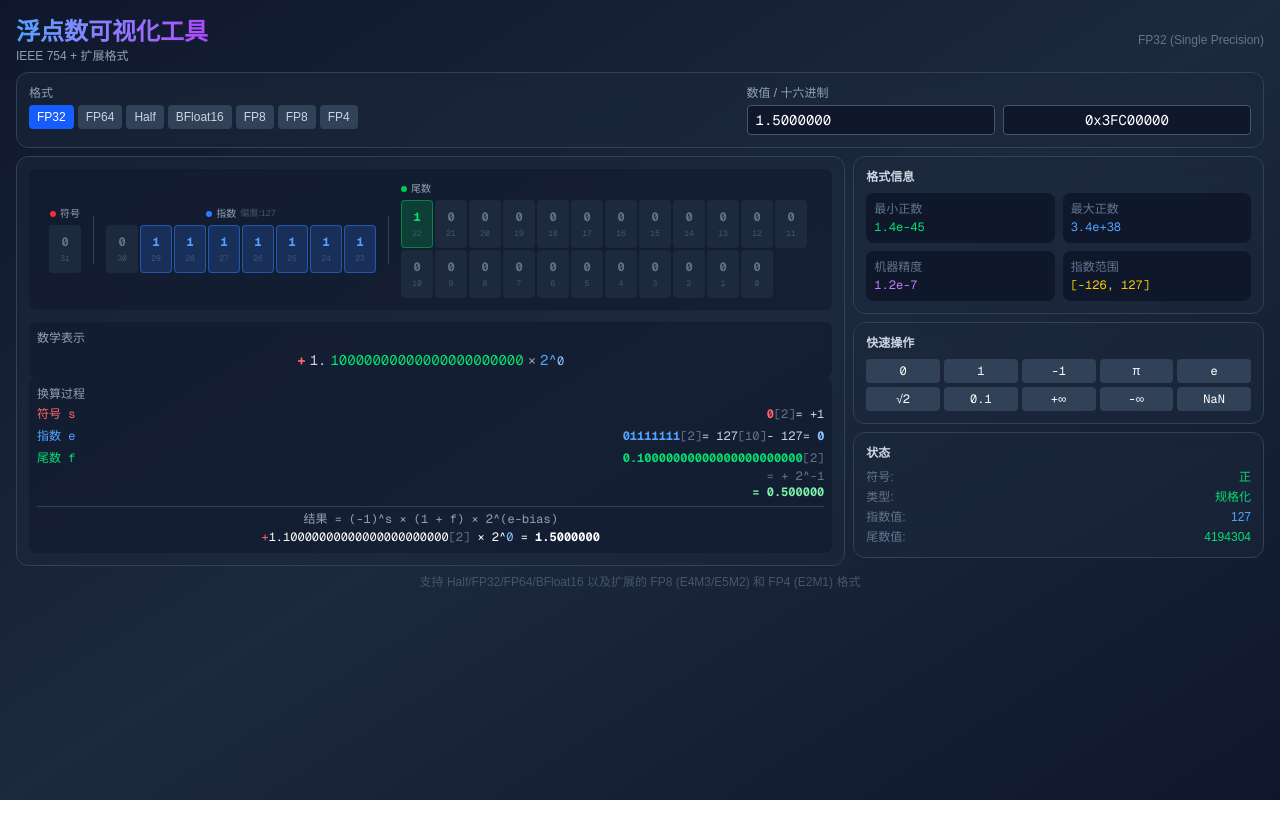
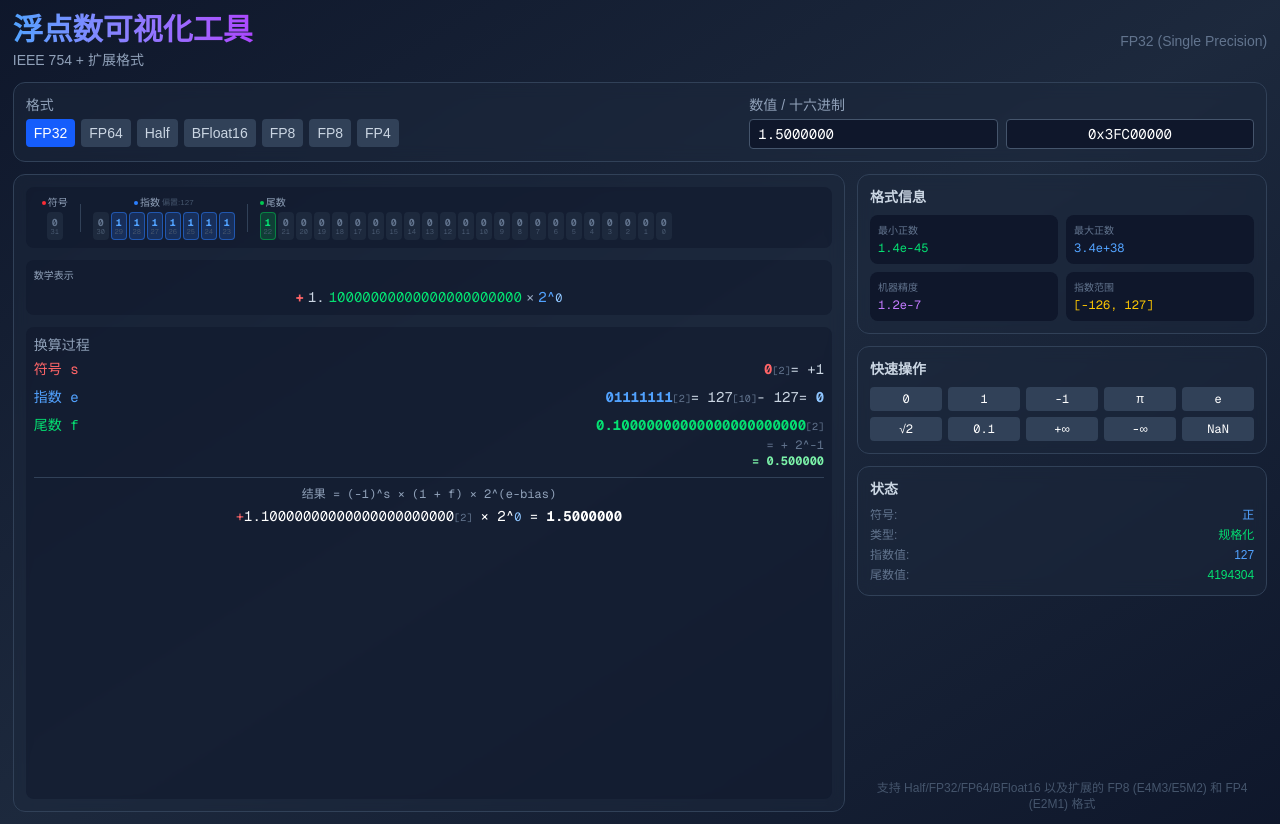
Before and after one commit to panmcai/FloatTools, a Next.js app: page / in a window 1280 px wide. Before the commit the page ends 800 px from the top, so only its background shows below. Built offline with nearby package versions, Linux system fonts and the light colour scheme.

Commit message:
Refactor layout for better compactness and styling
Adjusted layout and styling for improved compactness in various sections of the page.

```diff
--- a/src/app/page.tsx
+++ b/src/app/page.tsx
@@ -95,33 +95,33 @@ export default function FloatToyPage() {
   };
 
   return (
-    <div className="min-h-screen bg-gradient-to-br from-slate-900 via-slate-800 to-slate-900 text-white p-2 md:p-4">
-      <div className="max-w-7xl mx-auto">
+    <div className="min-h-screen bg-gradient-to-br from-slate-900 via-slate-800 to-slate-900 text-white p-2 md:p-3">
+      <div className="max-w-[98vw] mx-auto h-screen flex flex-col">
         {/* 标题栏 - 更紧凑 */}
-        <div className="flex items-center justify-between mb-2">
+        <div className="flex items-center justify-between mb-3 shrink-0">
           <div>
-            <h1 className="text-xl md:text-2xl font-bold bg-gradient-to-r from-blue-400 to-purple-500 bg-clip-text text-transparent">
+            <h1 className="text-2xl md:text-3xl font-bold bg-gradient-to-r from-blue-400 to-purple-500 bg-clip-text text-transparent">
               浮点数可视化工具
             </h1>
-            <p className="text-slate-400 text-xs">IEEE 754 + 扩展格式</p>
+            <p className="text-slate-400 text-xs md:text-sm mt-0.5">IEEE 754 + 扩展格式</p>
           </div>
-          <div className="text-xs text-slate-500 hidden sm:block">
+          <div className="text-xs md:text-sm text-slate-500 hidden sm:block font-medium">
             {currentFormat.name}
           </div>
         </div>
 
-        {/* 控制区域 - 合并为一行 */}
-        <div className="bg-slate-800/50 backdrop-blur-sm rounded-xl p-2 md:p-3 mb-2 border border-slate-700">
-          <div className="grid grid-cols-1 lg:grid-cols-12 gap-2">
+        {/* 控制区域 - 更紧凑 */}
+        <div className="bg-slate-800/50 backdrop-blur-sm rounded-xl p-3 mb-3 border border-slate-700 shrink-0">
+          <div className="grid grid-cols-1 lg:grid-cols-12 gap-3">
             {/* 格式选择器 */}
             <div className="lg:col-span-7">
-              <label className="text-xs font-medium text-slate-400 mb-1 block">格式</label>
-              <div className="flex flex-wrap gap-1">
+              <label className="text-xs md:text-sm font-medium text-slate-400 mb-1 block">格式</label>
+              <div className="flex flex-wrap gap-1.5">
                 {(Object.entries(FLOAT_FORMATS) as [keyof typeof FLOAT_FORMATS, FloatFormat][]).map(([key, fmt]) => (
                   <button
                     key={key}
                     onClick={() => setFormat(key)}
-                    className={`px-2 py-1 rounded text-xs font-medium transition-all flex-shrink-0 ${
+                    className={`px-2 py-1 rounded text-xs md:text-sm font-medium transition-all flex-shrink-0 ${
                       format === key
                         ? 'bg-blue-600 text-white'
                         : 'bg-slate-700 text-slate-300 hover:bg-slate-600'
@@ -135,16 +135,16 @@ export default function FloatToyPage() {
 
             {/* 数值和十六进制 */}
             <div className="lg:col-span-5">
-              <label className="text-xs font-medium text-slate-400 mb-1 block">数值 / 十六进制</label>
+              <label className="text-xs md:text-sm font-medium text-slate-400 mb-1 block">数值 / 十六进制</label>
               <div className="grid grid-cols-2 gap-2">
                 <input
                   type="text"
                   value={formatValue(value)}
                   onChange={(e) => handleValueChange(e.target.value)}
-                  className="px-2 py-1 bg-slate-900 border border-slate-600 rounded text-sm font-mono focus:outline-none focus:border-blue-500"
+                  className="px-2 py-1 bg-slate-900 border border-slate-600 rounded text-xs md:text-sm font-mono focus:outline-none focus:border-blue-500"
                   placeholder="输入数值"
                 />
-                <div className="px-2 py-1 bg-slate-900 border border-slate-600 rounded text-sm font-mono text-center">
+                <div className="px-2 py-1 bg-slate-900 border border-slate-600 rounded text-xs md:text-sm font-mono text-center flex items-center justify-center">
                   {getHexRepresentation()}
                 </div>
               </div>
@@ -153,16 +153,16 @@ export default function FloatToyPage() {
         </div>
 
         {/* 主内容区域 - 分两列 */}
-        <div className="grid grid-cols-1 xl:grid-cols-3 gap-2 mb-2">
+        <div className="grid grid-cols-1 xl:grid-cols-3 gap-3 min-h-0 flex-1">
           {/* 左侧：位可视化 */}
-          <div className="xl:col-span-2 bg-slate-800/50 backdrop-blur-sm rounded-xl p-3 border border-slate-700">
-            {/* 位显示区域 - 统一一行显示 */}
-            <div className="bg-slate-900/50 rounded-lg p-3 mb-3">
-              <div className="flex items-center gap-1">
+          <div className="xl:col-span-2 bg-slate-800/50 backdrop-blur-sm rounded-xl p-3 border border-slate-700 overflow-hidden flex flex-col">
+            {/* 位显示区域 - 统一一行显示，更紧凑 */}
+            <div className="bg-slate-900/50 rounded-lg p-2 mb-3 overflow-x-auto shrink-0">
+              <div className="flex items-center gap-1 min-w-max">
                 {/* 符号位区域 */}
-                <div className="flex flex-col items-center gap-1 px-2">
-                  <div className="flex items-center gap-1">
-                    <div className="w-1.5 h-1.5 rounded-full bg-red-500"></div>
+                <div className="flex flex-col items-center gap-0.5 px-2">
+                  <div className="flex items-center gap-0.5">
+                    <div className="w-1 h-1 rounded-full bg-red-500"></div>
                     <span className="text-[10px] text-slate-400 font-medium">符号</span>
                   </div>
                   <div className="flex gap-0.5">
@@ -170,14 +170,14 @@ export default function FloatToyPage() {
                       <button
                         key={i}
                         onClick={() => toggleBit('sign', i)}
-                        className={`w-8 h-12 flex flex-col items-center justify-center rounded transition-all ${
+                        className={`w-4 h-7 flex flex-col items-center justify-center rounded transition-all ${
                           bit === '0'
                             ? 'bg-slate-800 text-slate-500 hover:bg-slate-700 hover:text-slate-300'
                             : 'bg-red-500/20 text-red-400 border border-red-500/50 hover:bg-red-500/30'
                         }`}
                       >
-                        <span className="text-xs font-mono font-bold">{bit}</span>
-                        <span className="text-[8px] text-slate-600 font-mono mt-0.5">
+                        <span className="text-[10px] font-mono font-bold leading-none">{bit}</span>
+                        <span className="text-[7px] text-slate-600 font-mono leading-none">
                           {getBitIndex('sign', i)}
                         </span>
                       </button>
@@ -186,28 +186,28 @@ export default function FloatToyPage() {
                 </div>
 
                 {/* 分隔线 */}
-                <div className="w-px h-12 bg-slate-700"></div>
+                <div className="w-px h-7 bg-slate-700"></div>
 
                 {/* 指数位区域 */}
-                <div className="flex flex-col items-center gap-1 px-2">
-                  <div className="flex items-center gap-1">
-                    <div className="w-1.5 h-1.5 rounded-full bg-blue-500"></div>
+                <div className="flex flex-col items-center gap-0.5 px-2">
+                  <div className="flex items-center gap-0.5">
+                    <div className="w-1 h-1 rounded-full bg-blue-500"></div>
                     <span className="text-[10px] text-slate-400 font-medium">指数</span>
-                    <span className="text-[9px] text-slate-600">偏置:{currentFormat.exponentBias}</span>
+                    <span className="text-[8px] text-slate-600">偏置:{currentFormat.exponentBias}</span>
                   </div>
                   <div className="flex gap-0.5">
                     {exponent.split('').map((bit, i) => (
                       <button
                         key={i}
                         onClick={() => toggleBit('exponent', i)}
-                        className={`w-8 h-12 flex flex-col items-center justify-center rounded transition-all ${
+                        className={`w-4 h-7 flex flex-col items-center justify-center rounded transition-all ${
                           bit === '0'
                             ? 'bg-slate-800 text-slate-500 hover:bg-slate-700 hover:text-slate-300'
                             : 'bg-blue-500/20 text-blue-400 border border-blue-500/50 hover:bg-blue-500/30'
                         }`}
                       >
-                        <span className="text-xs font-mono font-bold">{bit}</span>
-                        <span className="text-[8px] text-slate-600 font-mono mt-0.5">
+                        <span className="text-[10px] font-mono font-bold leading-none">{bit}</span>
+                        <span className="text-[7px] text-slate-600 font-mono leading-none">
                           {getBitIndex('exponent', i)}
                         </span>
                       </button>
@@ -216,12 +216,12 @@ export default function FloatToyPage() {
                 </div>
 
                 {/* 分隔线 */}
-                <div className="w-px h-12 bg-slate-700"></div>
+                <div className="w-px h-7 bg-slate-700"></div>
 
                 {/* 尾数位区域 */}
-                <div className="flex flex-col items-start gap-1 px-2 flex-1">
-                  <div className="flex items-center gap-1 w-full">
-                    <div className="w-1.5 h-1.5 rounded-full bg-green-500"></div>
+                <div className="flex flex-col items-start gap-0.5 px-2 flex-1 min-w-0">
+                  <div className="flex items-center gap-0.5 w-full">
+                    <div className="w-1 h-1 rounded-full bg-green-500"></div>
                     <span className="text-[10px] text-slate-400 font-medium">尾数</span>
                   </div>
                   <div className="flex gap-0.5 flex-wrap justify-start">
@@ -229,14 +229,14 @@ export default function FloatToyPage() {
                       <button
                         key={i}
                         onClick={() => toggleBit('mantissa', i)}
-                        className={`w-8 h-12 flex flex-col items-center justify-center rounded transition-all ${
+                        className={`w-4 h-7 flex flex-col items-center justify-center rounded transition-all ${
                           bit === '0'
                             ? 'bg-slate-800 text-slate-500 hover:bg-slate-700 hover:text-slate-300'
                             : 'bg-green-500/20 text-green-400 border border-green-500/50 hover:bg-green-500/30'
                         }`}
                       >
-                        <span className="text-xs font-mono font-bold">{bit}</span>
-                        <span className="text-[8px] text-slate-600 font-mono mt-0.5">
+                        <span className="text-[10px] font-mono font-bold leading-none">{bit}</span>
+                        <span className="text-[7px] text-slate-600 font-mono leading-none">
                           {getBitIndex('mantissa', i)}
                         </span>
                       </button>
@@ -246,59 +246,59 @@ export default function FloatToyPage() {
               </div>
             </div>
 
-            {/* 数学公式 - 紧凑显示 */}
+            {/* 数学公式 - 更紧凑 */}
             {parsed && parsed.isNormalized && (
               <>
-                <div className="bg-slate-900/50 rounded-lg p-2">
-                  <div className="text-xs text-slate-400 mb-1">数学表示</div>
-                  <div className="text-sm font-mono text-center whitespace-nowrap">
+                <div className="bg-slate-900/50 rounded-lg p-2 mb-3 shrink-0">
+                  <div className="text-[10px] text-slate-400 mb-1 font-medium">数学表示</div>
+                  <div className="text-xs md:text-sm font-mono text-center whitespace-nowrap">
                     <span className="text-red-400 font-bold">{sign === '0' ? '+' : '-'}</span>
                     <span className="mx-1 text-slate-300">1.</span>
                     <span className="text-green-400">{mantissa}</span>
                     <span className="mx-1 text-slate-400">×</span>
                     <span className="text-blue-400">2^</span>
-                    <span className="text-blue-300 text-xs">
+                    <span className="text-blue-300 text-[10px] md:text-xs">
                       {sign === '0' ? '' : '-'}{parsed.exponentValue - currentFormat.exponentBias}
                     </span>
                   </div>
                 </div>
 
-                {/* 换算过程 */}
-                <div className="bg-slate-900/50 rounded-lg p-2 text-xs font-mono space-y-1.5">
-                  <div className="text-slate-400 mb-1">换算过程</div>
+                {/* 换算过程 - 更紧凑 */}
+                <div className="bg-slate-900/50 rounded-lg p-2 text-xs md:text-sm font-mono space-y-2 overflow-auto flex-1">
+                  <div className="text-slate-400 mb-1 font-medium shrink-0">换算过程</div>
 
                   {/* 符号位 */}
-                  <div className="flex justify-between items-center">
+                  <div className="flex justify-between items-center shrink-0">
                     <span className="text-red-400">符号 s</span>
                     <span className="text-slate-300">
                       <span className="text-red-400 font-bold">{sign}</span>
-                      <span className="text-slate-500 text-xs">[2]</span>
+                      <span className="text-slate-500 text-[10px]">[2]</span>
                       = {sign === '0' ? '+1' : '-1'}
                     </span>
                   </div>
 
                   {/* 指数位 */}
-                  <div className="flex justify-between items-center">
+                  <div className="flex justify-between items-center shrink-0">
                     <span className="text-blue-400">指数 e</span>
                     <span className="text-slate-300">
                       <span className="text-blue-400 font-bold">{exponent}</span>
-                      <span className="text-slate-500 text-xs">[2]</span>
+                      <span className="text-slate-500 text-[10px]">[2]</span>
                       = {parsed.exponentValue}
-                      <span className="text-slate-500 text-xs">[10]</span>
+                      <span className="text-slate-500 text-[10px]">[10]</span>
                       - {currentFormat.exponentBias}
                       = <span className="text-blue-300 font-bold">{parsed.exponentValue - currentFormat.exponentBias}</span>
                     </span>
                   </div>
 
                   {/* 尾数位 */}
-                  <div className="flex justify-between items-start">
+                  <div className="flex justify-between items-start shrink-0">
                     <span className="text-green-400">尾数 f</span>
                     <span className="text-slate-300 text-right">
                       <div className="mb-0.5">
                         <span className="text-green-400 font-bold">0.{mantissa}</span>
-                        <span className="text-slate-500 text-xs">[2]</span>
+                        <span className="text-slate-500 text-[10px]">[2]</span>
                       </div>
-                      <div className="text-slate-500">
+                      <div className="text-slate-500 text-[10px] md:text-xs">
                         = {mantissa.split('').map((bit, i) => {
                           if (bit === '0') return null;
                           const place = -(i + 1);
@@ -306,21 +306,21 @@ export default function FloatToyPage() {
                           return `+ 2^${place}`;
                         }).filter(Boolean).join(' ') || '0'}
                       </div>
-                      <div className="text-green-300 font-bold">
+                      <div className="text-green-300 font-bold text-[10px] md:text-xs">
                         = {(parsed.mantissaValue / Math.pow(2, currentFormat.mantissaBits)).toFixed(6)}
                       </div>
                     </span>
                   </div>
 
                   {/* 最终结果 */}
-                  <div className="pt-1 border-t border-slate-700">
-                    <div className="text-slate-400 text-center mb-0.5">结果 = (-1)^s × (1 + f) × 2^(e-bias)</div>
-                    <div className="text-center">
+                  <div className="pt-2 border-t border-slate-700 shrink-0">
+                    <div className="text-slate-400 text-center mb-1 text-[10px] md:text-xs">结果 = (-1)^s × (1 + f) × 2^(e-bias)</div>
+                    <div className="text-center text-xs md:text-sm">
                       <span className="text-red-400">{sign === '0' ? '+' : '-'}</span>
                       <span>1.{mantissa}</span>
-                      <span className="text-slate-500 text-xs">[2]</span>
+                      <span className="text-slate-500 text-[10px]">[2]</span>
                       <span> × 2^</span>
-                      <span className="text-blue-300 text-xs">{parsed.exponentValue - currentFormat.exponentBias}</span>
+                      <span className="text-blue-300 text-[10px] md:text-xs">{parsed.exponentValue - currentFormat.exponentBias}</span>
                       <span> = </span>
                       <span className="text-white font-bold">{formatValue(value)}</span>
                     </div>
@@ -329,11 +329,11 @@ export default function FloatToyPage() {
               </>
             )}
 
-            {/* 特殊值提示 */}
+            {/* 特殊值提示 - 更紧凑 */}
             {parsed && !parsed.isNormalized && (
-              <div className="bg-slate-900/50 rounded-lg p-2 text-xs">
-                <div className="text-slate-400 mb-1">特殊值</div>
-                <div className="text-center">
+              <div className="bg-slate-900/50 rounded-lg p-2 text-xs md:text-sm">
+                <div className="text-slate-400 mb-1 font-medium">特殊值</div>
+                <div className="text-center text-xs md:text-sm">
                   {parsed.isZero && <span className="text-slate-300">零 (Zero)</span>}
                   {parsed.isInfinity && <span className="text-orange-400">无穷大 (Infinity)</span>}
                   {parsed.isNaN && <span className="text-red-400">非数字 (NaN)</span>}
@@ -344,32 +344,32 @@ export default function FloatToyPage() {
           </div>
 
           {/* 右侧：格式信息和快捷操作 */}
-          <div className="xl:col-span-1 space-y-2">
+          <div className="xl:col-span-1 space-y-3 flex flex-col min-h-0">
             {/* 格式信息 */}
-            <div className="bg-slate-800/50 backdrop-blur-sm rounded-xl p-3 border border-slate-700">
-              <h3 className="text-xs font-semibold text-slate-300 mb-2">格式信息</h3>
+            <div className="bg-slate-800/50 backdrop-blur-sm rounded-xl p-3 border border-slate-700 shrink-0">
+              <h3 className="text-xs md:text-sm font-semibold text-slate-300 mb-2">格式信息</h3>
               <div className="grid grid-cols-2 gap-2">
                 <div className="bg-slate-900 rounded-lg p-2">
-                  <div className="text-xs text-slate-500 mb-0.5">最小正数</div>
-                  <div className="font-mono text-xs text-green-400">
+                  <div className="text-[10px] text-slate-500 mb-0.5">最小正数</div>
+                  <div className="font-mono text-[10px] md:text-xs text-green-400">
                     {formatInfo.minPositive.toExponential(1)}
                   </div>
                 </div>
                 <div className="bg-slate-900 rounded-lg p-2">
-                  <div className="text-xs text-slate-500 mb-0.5">最大正数</div>
-                  <div className="font-mono text-xs text-blue-400">
+                  <div className="text-[10px] text-slate-500 mb-0.5">最大正数</div>
+                  <div className="font-mono text-[10px] md:text-xs text-blue-400">
                     {formatInfo.maxPositive.toExponential(1)}
                   </div>
                 </div>
                 <div className="bg-slate-900 rounded-lg p-2">
-                  <div className="text-xs text-slate-500 mb-0.5">机器精度</div>
-                  <div className="font-mono text-xs text-purple-400">
+                  <div className="text-[10px] text-slate-500 mb-0.5">机器精度</div>
+                  <div className="font-mono text-[10px] md:text-xs text-purple-400">
                     {formatInfo.epsilon.toExponential(1)}
                   </div>
                 </div>
                 <div className="bg-slate-900 rounded-lg p-2">
-                  <div className="text-xs text-slate-500 mb-0.5">指数范围</div>
-                  <div className="font-mono text-xs text-yellow-400">
+                  <div className="text-[10px] text-slate-500 mb-0.5">指数范围</div>
+                  <div className="font-mono text-[10px] md:text-xs text-yellow-400">
                     [{formatInfo.minNormalExp}, {formatInfo.maxNormalExp}]
                   </div>
                 </div>
@@ -377,9 +377,9 @@ export default function FloatToyPage() {
             </div>
 
             {/* 快捷操作 */}
-            <div className="bg-slate-800/50 backdrop-blur-sm rounded-xl p-3 border border-slate-700">
-              <h3 className="text-xs font-semibold text-slate-300 mb-2">快速操作</h3>
-              <div className="grid grid-cols-5 gap-1">
+            <div className="bg-slate-800/50 backdrop-blur-sm rounded-xl p-3 border border-slate-700 shrink-0">
+              <h3 className="text-xs md:text-sm font-semibold text-slate-300 mb-2">快速操作</h3>
+              <div className="grid grid-cols-5 gap-1.5">
                 {[
                   { label: '0', value: 0 },
                   { label: '1', value: 1 },
@@ -395,7 +395,7 @@ export default function FloatToyPage() {
                   <button
                     key={btn.label}
                     onClick={() => setValue(btn.value)}
-                    className="px-2 py-1 bg-slate-700 hover:bg-slate-600 rounded font-mono text-xs transition-all"
+                    className="px-2 py-1 bg-slate-700 hover:bg-slate-600 rounded font-mono text-[10px] md:text-xs transition-all"
                   >
                     {btn.label}
                   </button>
@@ -404,18 +404,18 @@ export default function FloatToyPage() {
             </div>
 
             {/* 状态信息 */}
-            <div className="bg-slate-800/50 backdrop-blur-sm rounded-xl p-3 border border-slate-700">
-              <h3 className="text-xs font-semibold text-slate-300 mb-2">状态</h3>
-              <div className="space-y-1">
-                <div className="flex justify-between text-xs">
+            <div className="bg-slate-800/50 backdrop-blur-sm rounded-xl p-3 border border-slate-700 shrink-0">
+              <h3 className="text-xs md:text-sm font-semibold text-slate-300 mb-2">状态</h3>
+              <div className="space-y-1 text-[10px] md:text-xs">
+                <div className="flex justify-between">
                   <span className="text-slate-500">符号:</span>
-                  <span className={sign === '0' ? 'text-green-400' : 'text-red-400'}>
+                  <span className={sign === '0' ? 'text-blue-400' : 'text-red-400'}>
                     {sign === '0' ? '正' : '负'}
                   </span>
                 </div>
                 {parsed && (
                   <>
-                    <div className="flex justify-between text-xs">
+                    <div className="flex justify-between">
                       <span className="text-slate-500">类型:</span>
                       <span className={
                         parsed.isInfinity ? 'text-orange-400' :
@@ -431,11 +431,11 @@ export default function FloatToyPage() {
                          '规格化'}
                       </span>
                     </div>
-                    <div className="flex justify-between text-xs">
+                    <div className="flex justify-between">
                       <span className="text-slate-500">指数值:</span>
                       <span className="text-blue-400">{parsed.exponentValue}</span>
                     </div>
-                    <div className="flex justify-between text-xs">
+                    <div className="flex justify-between">
                       <span className="text-slate-500">尾数值:</span>
                       <span className="text-green-400">{parsed.mantissaValue}</span>
                     </div>
@@ -443,12 +443,12 @@ export default function FloatToyPage() {
                 )}
               </div>
             </div>
+
+            {/* 底部提示 */}
+            <div className="text-center text-slate-600 text-[10px] md:text-xs mt-auto shrink-0">
+              <p>支持 Half/FP32/FP64/BFloat16 以及扩展的 FP8 (E4M3/E5M2) 和 FP4 (E2M1) 格式</p>
+            </div>
           </div>
-        </div>
-
-        {/* 页脚 */}
-        <div className="text-center text-slate-600 text-xs">
-          <p>支持 Half/FP32/FP64/BFloat16 以及扩展的 FP8 (E4M3/E5M2) 和 FP4 (E2M1) 格式</p>
         </div>
       </div>
     </div>
```
